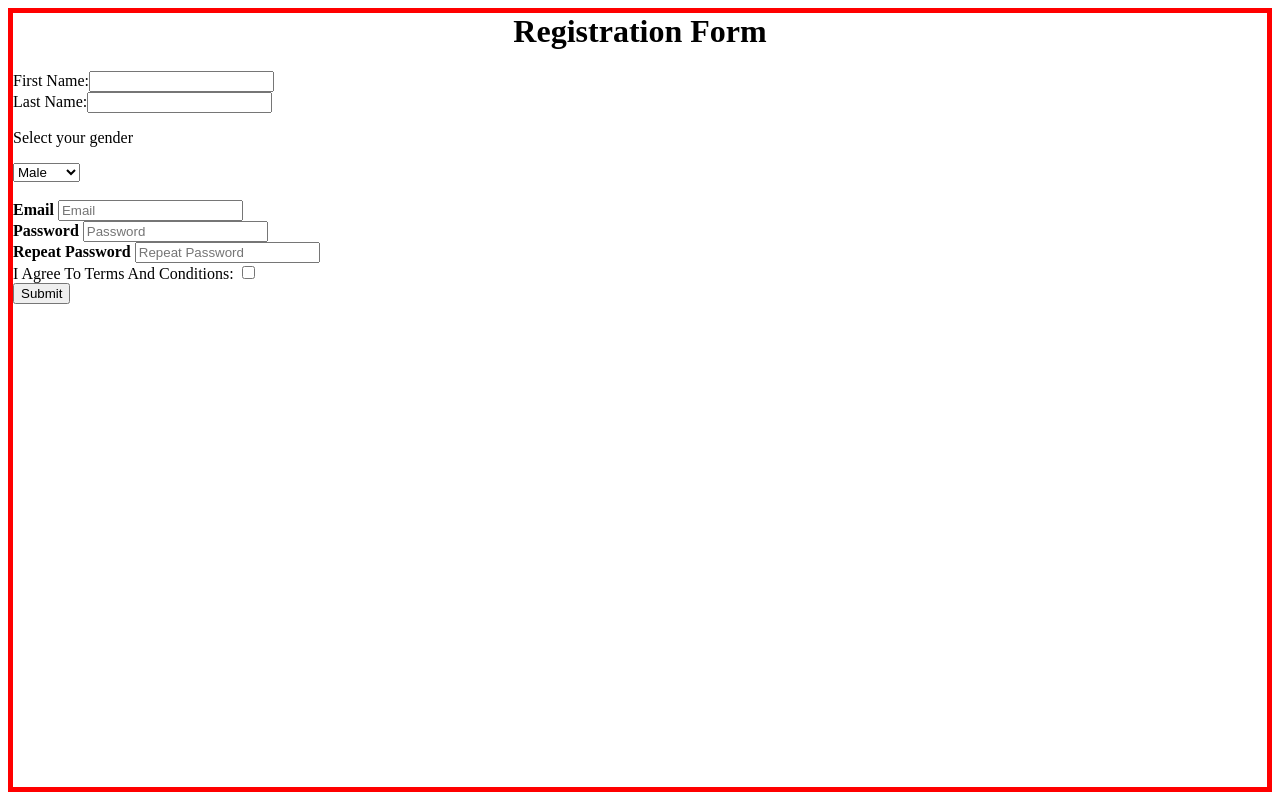
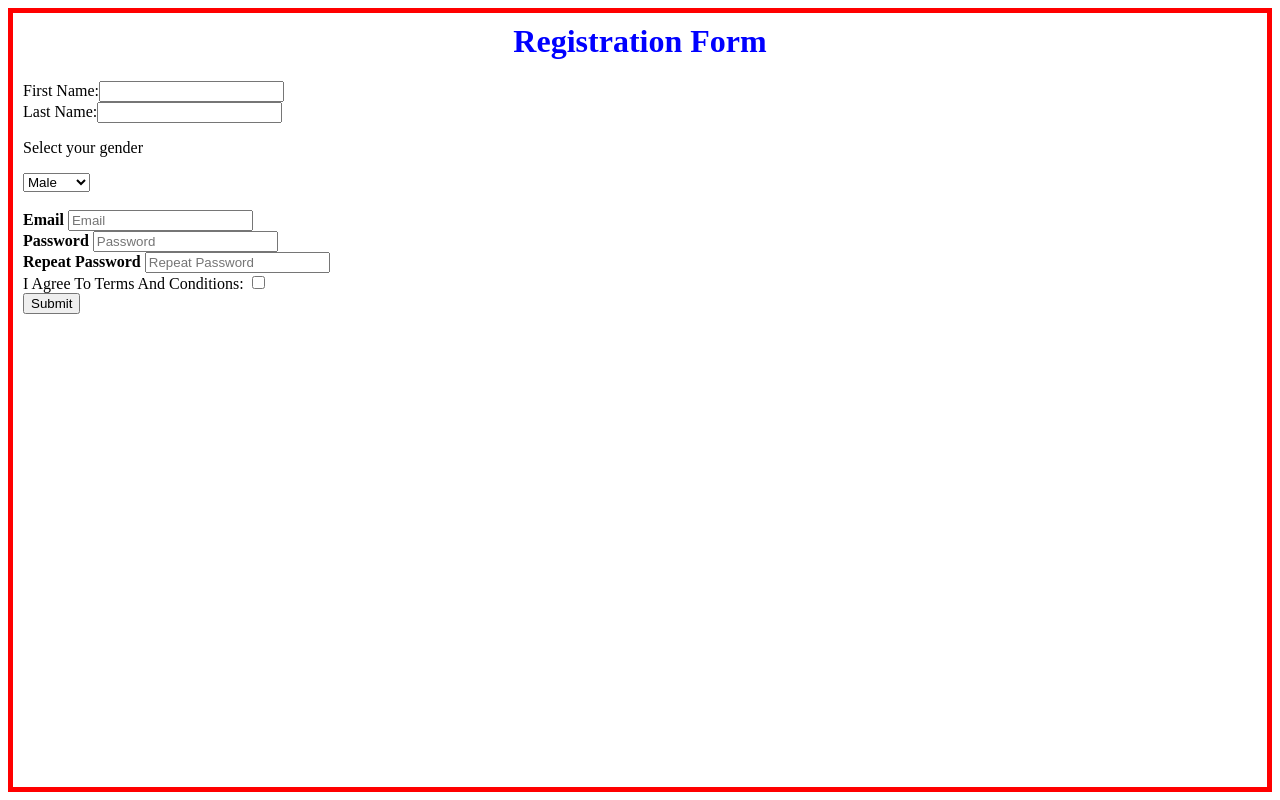
Before and after one commit to KillaShank/regform, a plain HTML site: page index.html in a window 1280 px wide. Drawn offline with Linux system fonts and the light colour scheme.

Commit message:
Changed font-color to color and added padding in the body

```diff
--- a/index.html
+++ b/index.html
@@ -4,10 +4,11 @@
 </head>
 	<style>
 		h1 {
-			font-color: blue;
+			color: blue;
 			font-weight: heavy;
 		}
 		body {
+			padding:10px;
 			border: 5px solid red;
 		}
 
```
